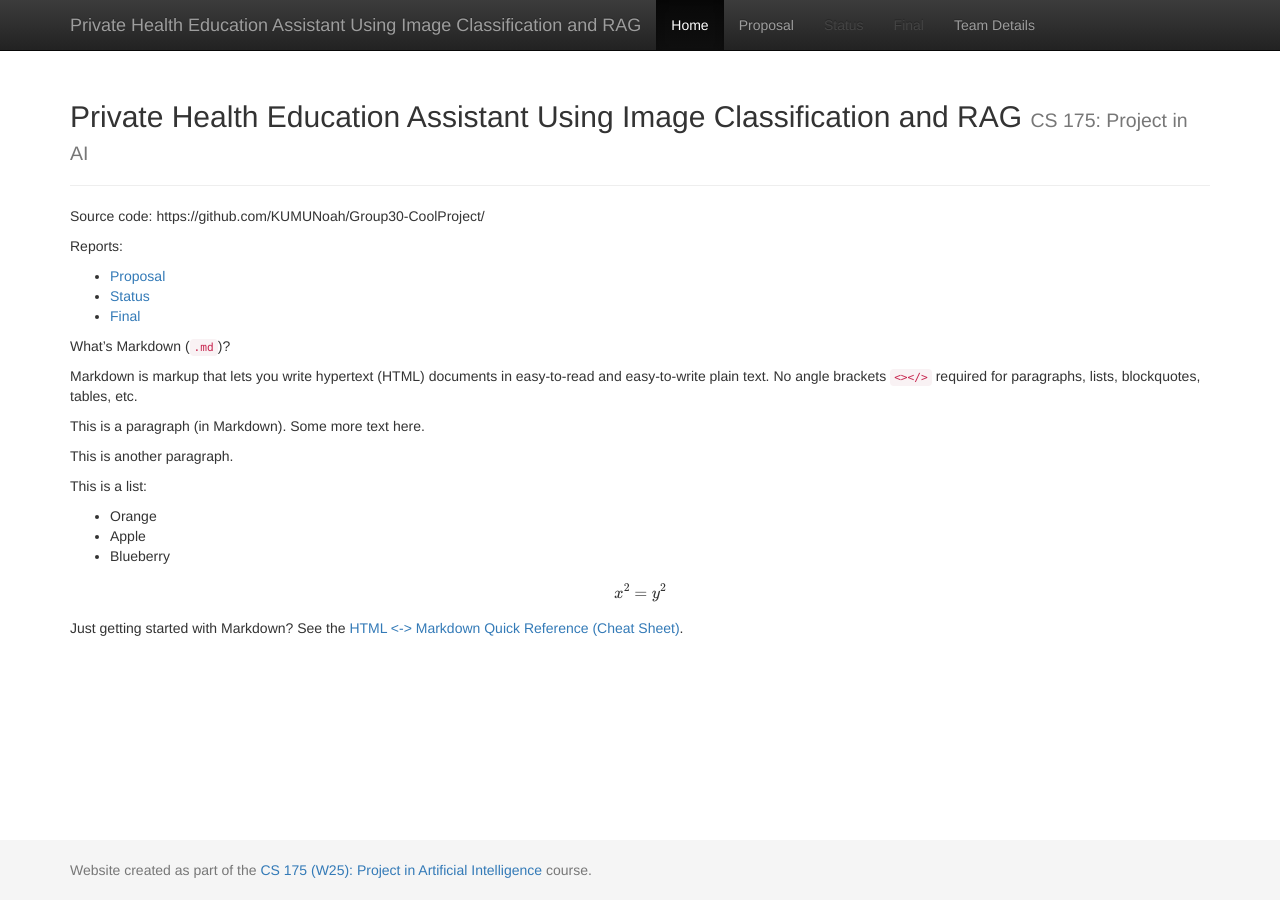
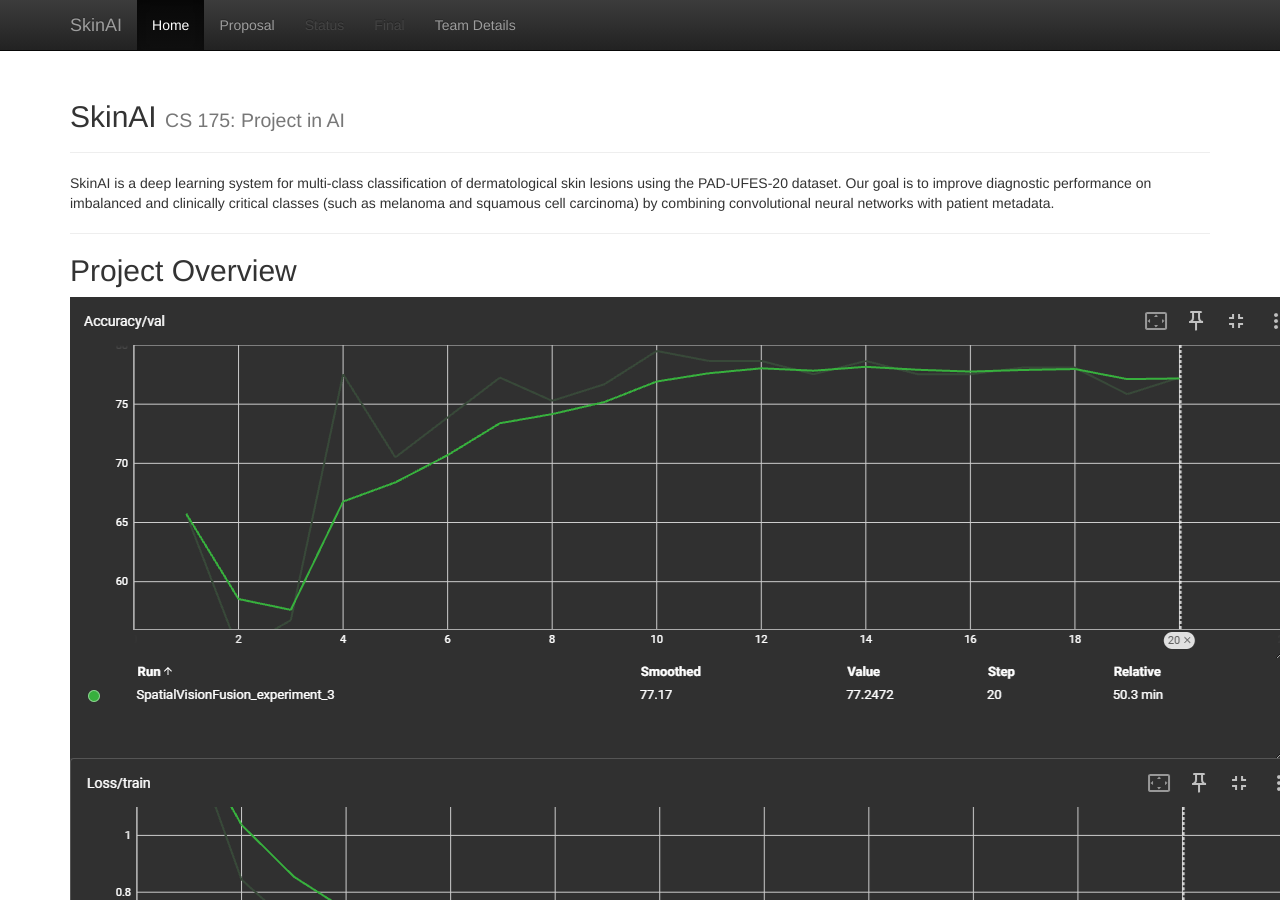
Before and after one commit to KUMUNoah/Group30-CoolProject, a Jekyll site: the page built from docs/index.md, in a window 1280 px wide and 900 px high. Built offline with Jekyll 4.4.1, drawn with Linux system fonts in a browser that asks for light colours; formulas are drawn with MathJax 3; some of the changed text lies outside the part shown.

Commit message:
Updated index.md

```diff
--- a/docs/_config.yml
+++ b/docs/_config.yml
@@ -1,7 +1,7 @@
 ###########
 # site.title
 
-title:    'Private Health Education Assistant Using Image Classification and RAG'
+title:    'SkinAI'
 subtitle: 'CS 175: Project in AI'
 
 
--- a/docs/index.md
+++ b/docs/index.md
@@ -3,38 +3,33 @@
 title:  Home
 ---
 
-Source code: https://github.com/KUMUNoah/Group30-CoolProject/
+SkinAI is a deep learning system for multi-class classification of dermatological skin lesions using the PAD-UFES-20 dataset. Our goal is to improve diagnostic performance on imbalanced and clinically critical classes (such as melanoma and squamous cell carcinoma) by combining convolutional neural networks with patient metadata.
 
-Reports:
+---
+
+## Project Overview
+
+![Project Overview](assets/SpatialVisionMD.png)
+
+---
+
+## Source Code
+
+Github Repository: https://github.com/KUMUNoah/Group30-CoolProject/
+
+---
+
+## Reports:
 
 - [Proposal](proposal.md)
 - [Status](status.html)
 - [Final](final.html)
 
-What's Markdown (`.md`)?
+---
 
-Markdown is markup that lets you write hypertext (HTML) documents
-in easy-to-read and easy-to-write plain text.
-No angle brackets `<></>` required for
-paragraphs, lists, blockquotes, tables, etc.
+## Dataset
 
-
-This is a paragraph (in Markdown). Some more
-text here.
-
-This is another paragraph.
-
-This is a list:
-
-- Orange
-- Apple
-- Blueberry
-
-$$x^2 = y^2$$
-
-
-Just getting started with Markdown?
-See the [HTML <-> Markdown Quick Reference (Cheat Sheet)][quickref].
-
-
-[quickref]: https://github.com/mundimark/quickrefs/blob/master/HTML.md
+We use the **PAD-UFES-20** dataset:
+ - 2,298 clinical images
+ - 6 diagnostic classes (BCC, SCC, MEL, ACK, NEV, SEK)
+ - 22 patient metadata features
```
Also changed, not shown: docs/assets/SpatialVisionMD.png (added), 1 other file.
